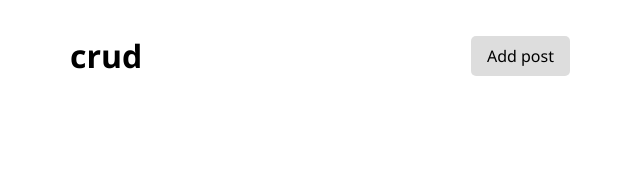
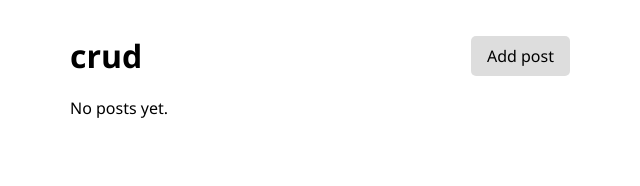
Before and after one commit to tomek-ch/vue-router-practice, a Vue app: page / in a window 1280 px wide. Shown: the top 186 px of the page, without its empty margins (320-960 px from the left). Built offline with nearby package versions, Linux system fonts and the light colour scheme.

Commit message:
Display text about no posts

```diff
--- a/src/views/PostList.vue
+++ b/src/views/PostList.vue
@@ -13,6 +13,7 @@
         </button>
       </div>
     </div>
+    <div v-if="!posts.length">No posts yet.</div>
   </div>
 </template>
 
```
